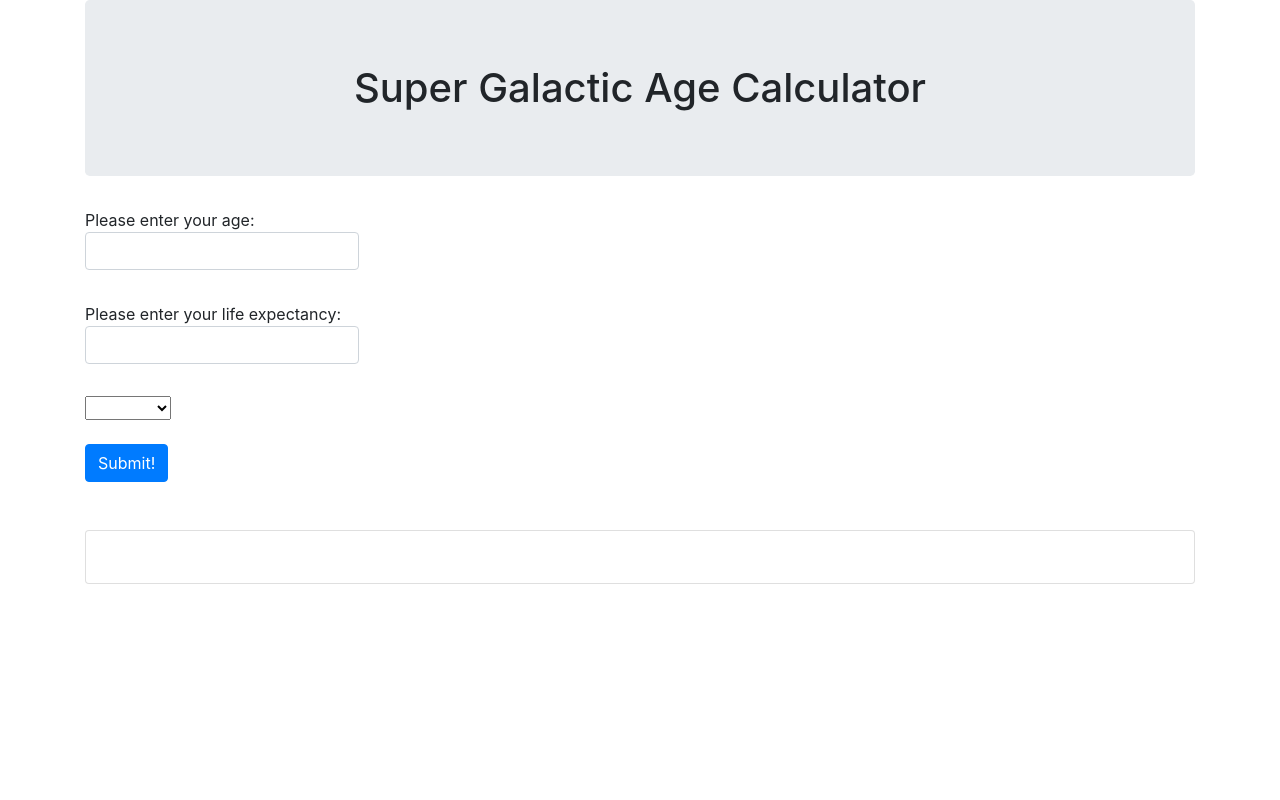
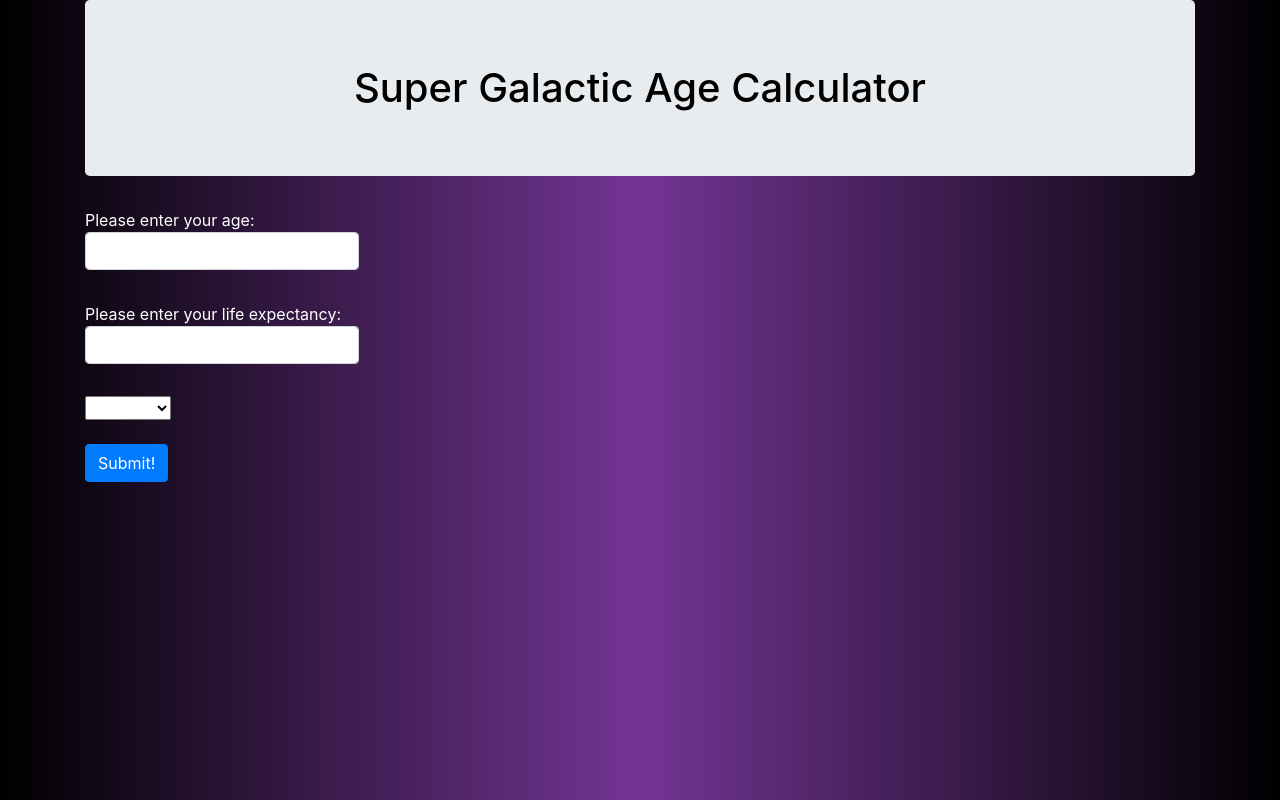
Before and after one commit to mikkrieg/Galactic-age, a website built with webpack: page src/index.html in a window 1280 px wide. Built offline with nearby package versions, Linux system fonts and the light colour scheme.

Commit message:
show card, add new id to card div, add css styles

```diff
--- a/src/css/styles.css
+++ b/src/css/styles.css
@@ -0,0 +1,14 @@
+/* Element Styling */
+body {
+  background-image: linear-gradient(to right, #000, #733594, #000);
+  color: #fff;
+}
+
+h1 {
+  color: #000;
+}
+/* Class Styling */
+/* ID styling */
+#output-card {
+  display: none;
+}
--- a/src/index.html
+++ b/src/index.html
@@ -34,7 +34,7 @@
     </form>
     <br/>
     <br/>
-    <div class="card">
+    <div class="card" id="output-card">
       <div class="card-title">
         <div class="card-body">
           <div class="card-text">
--- a/src/main.js
+++ b/src/main.js
@@ -14,6 +14,7 @@ $(document).ready(function(){
 
     if(userPlanet === 'Mercury'|| userPlanet === 'Venus' || userPlanet === 'Mars' || userPlanet === 'Jupiter'){
       user[userPlanet.toLowerCase()]();
+      $('div#output-card').show();
       if(user.age <= user.lifeE){
         user.yearsLeft()
         $('div#output').text(`You picked: ${userPlanet}, on ${userPlanet} you would be ${user.age} ${userPlanet} years old and your life expectancy would be ${user.lifeE} ${userPlanet} years! You would have ${user.yearsLeft} years left to live on ${userPlanet}!`);
```
